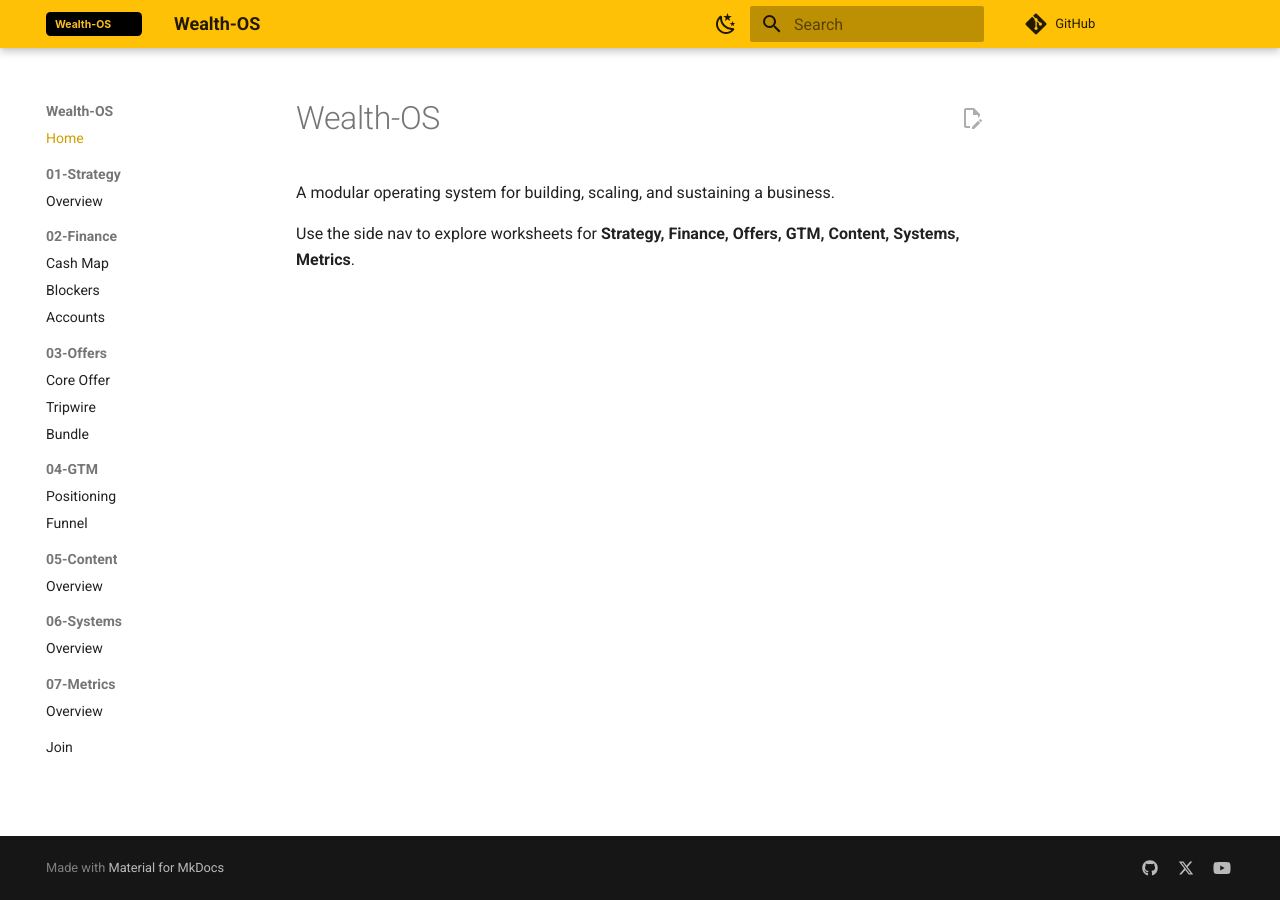
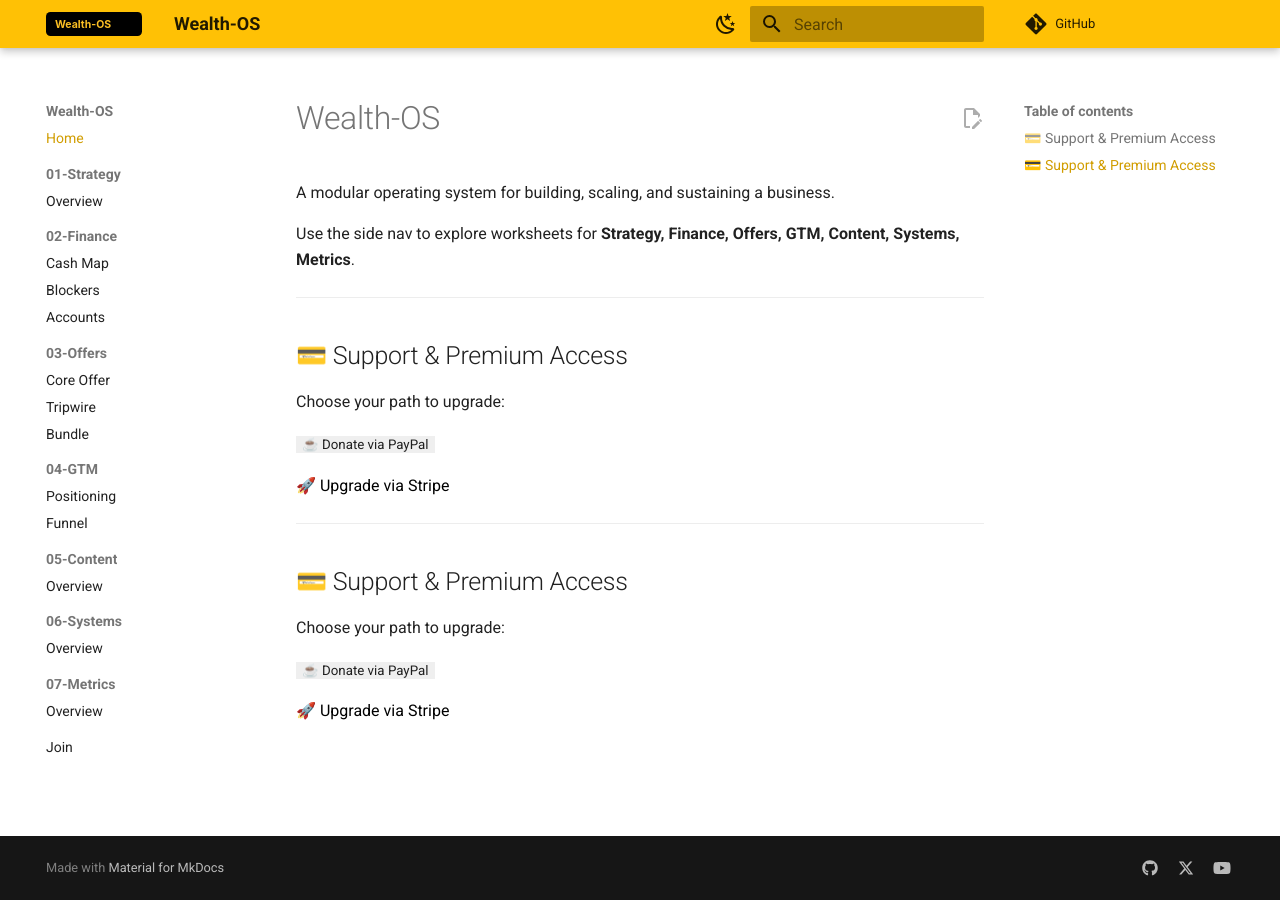
Before and after one commit to alphatecau/Wealth-OS, an MkDocs documentation site: the page built from docs/index.md, in a window 1280 px wide. Built offline with MkDocs 1.6.1 and Material for MkDocs 9.7.7, drawn with Linux system fonts in a browser that asks for light colours; comment, search, counter and statistics services are not loaded.

Commit message:
feat: landing hub + monetization placeholders + CI/CD deploy

```diff
--- a/docs/index.md
+++ b/docs/index.md
@@ -3,3 +3,32 @@
 A modular operating system for building, scaling, and sustaining a business.
 
 Use the side nav to explore worksheets for **Strategy, Finance, Offers, GTM, Content, Systems, Metrics**.
+
+---
+
+## 💳 Support & Premium Access
+Choose your path to upgrade:
+
+<form action="https://www.paypal.com/donate" method="post" target="_blank">
+  <input type="hidden" name="hosted_button_id" value="YOUR_PAYPAL_BUTTON_ID" />
+  <input type="submit" value="☕ Donate via PayPal" />
+</form>
+
+<button onclick="window.open('https://buy.stripe.com/test_123456789','_blank')">
+  🚀 Upgrade via Stripe
+</button>
+
+
+---
+
+## 💳 Support & Premium Access
+Choose your path to upgrade:
+
+<form action="https://www.paypal.com/donate" method="post" target="_blank">
+  <input type="hidden" name="hosted_button_id" value="YOUR_PAYPAL_BUTTON_ID" />
+  <input type="submit" value="☕ Donate via PayPal" />
+</form>
+
+<button onclick="window.open('https://buy.stripe.com/test_123456789','_blank')">
+  🚀 Upgrade via Stripe
+</button>
```
Also changed, not shown: site/index.html, 1 other file.
